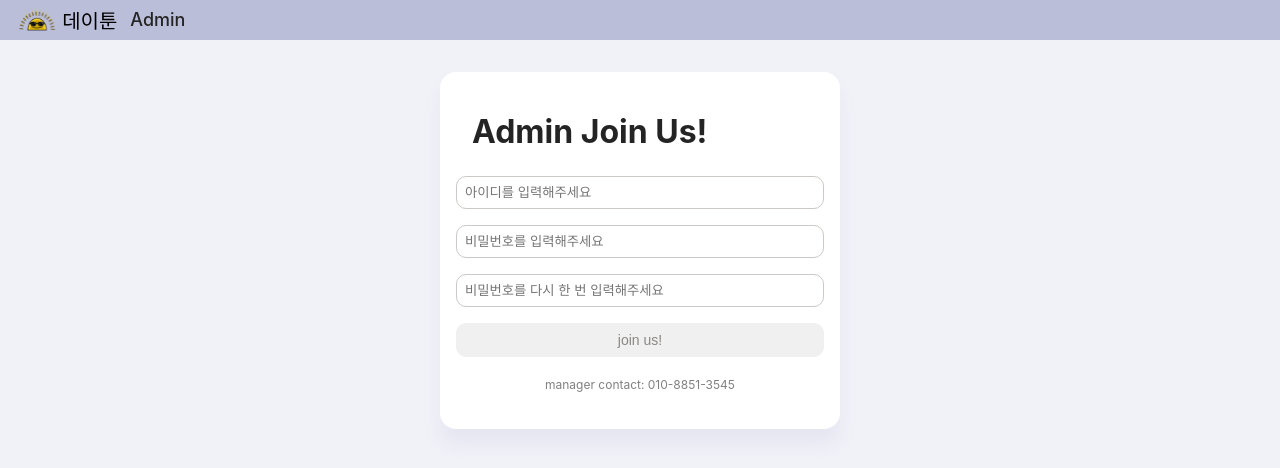
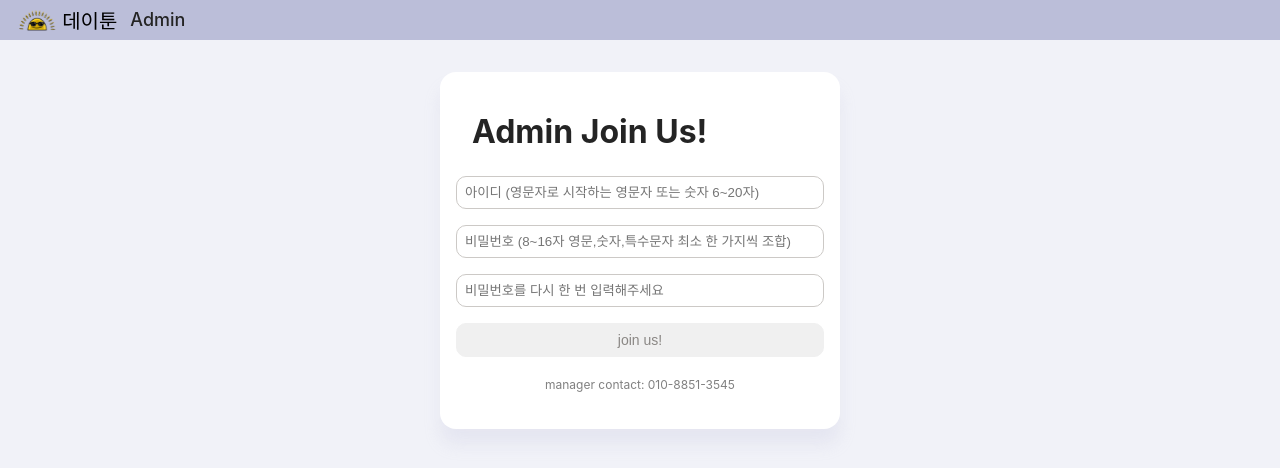
Before and after one commit to qwe8851/daytoon, a React (Create React App) app in the folder daytoon-project/: page /admin/signup in a window 1280 px wide. Shown: the top 468 px of the page. Built offline with nearby package versions, Linux system fonts and the light colour scheme.

Commit message:
refactor: 회원가입 plceholder 회원가입 조건 명시

```diff
--- a/daytoon-project/src/components/Signup.js
+++ b/daytoon-project/src/components/Signup.js
@@ -105,7 +105,7 @@ const Signin = () => {
                         name="id"
                         value={formData.id}
                         onChange={changeHandler}
-                        placeholder='아이디를 입력해주세요' />
+                        placeholder='아이디 (영문자로 시작하는 영문자 또는 숫자 6~20자)' />
                 </div>
                 <div className={pwClass}>
                     <input
@@ -113,7 +113,7 @@ const Signin = () => {
                         name="password"
                         value={formData.password}
                         onChange={changeHandler}
-                        placeholder='비밀번호를 입력해주세요' />
+                        placeholder='비밀번호 (8~16자 영문,숫자,특수문자 최소 한 가지씩 조합)' />
                 </div>
                 <div className={pwCheckClass}>
                     <input
```
